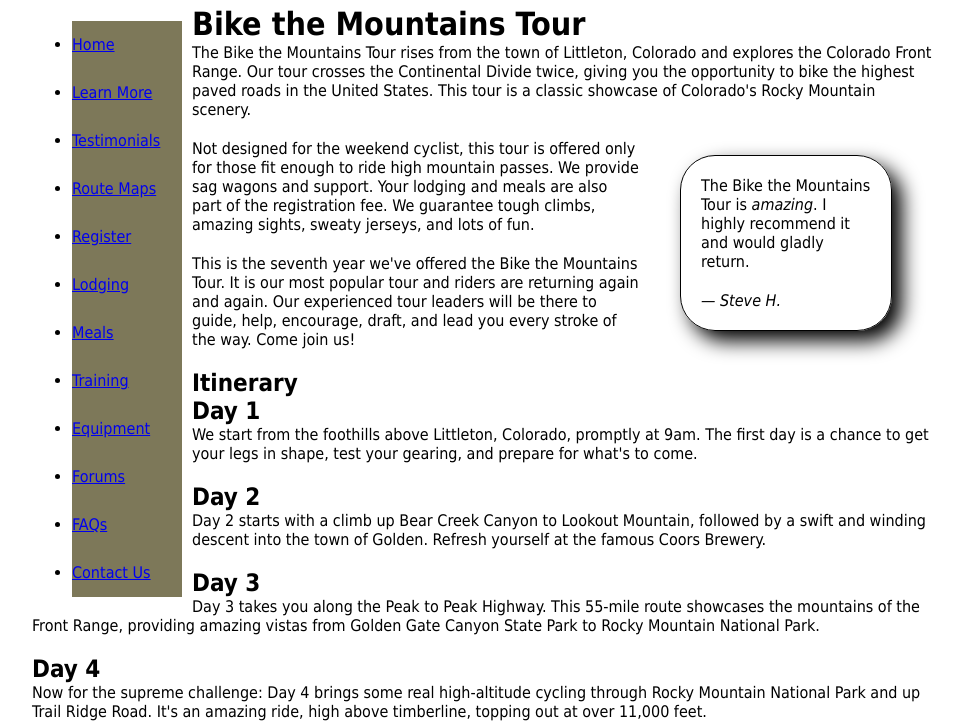
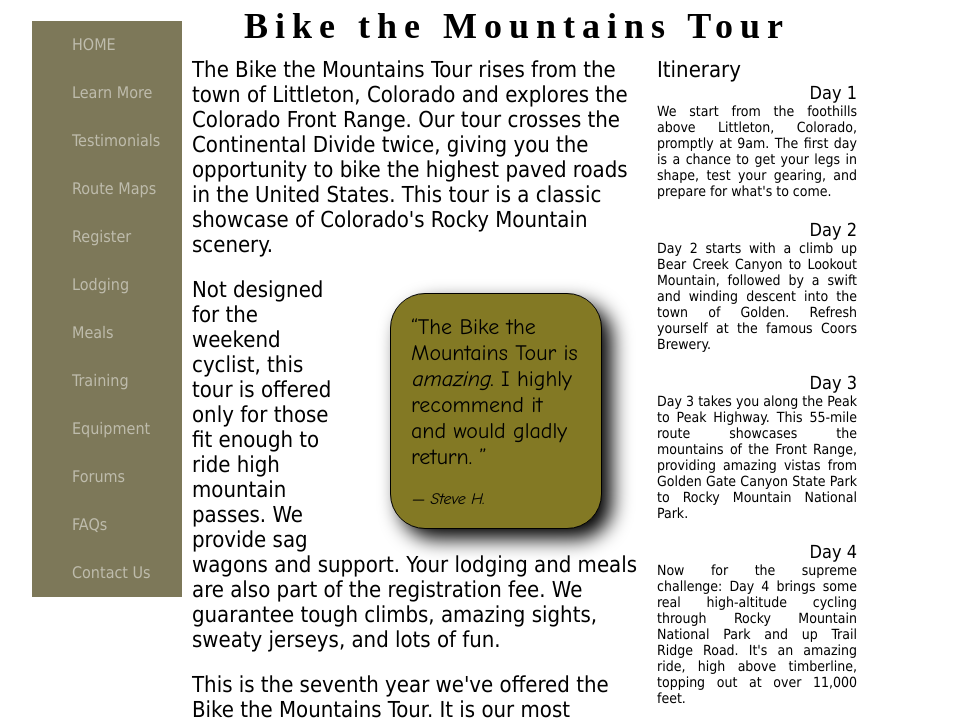
Before and after one commit to ccpmja345/Project-3_1.0, a plain HTML site: page index.html in a window 1280 px wide. Shown: the part 100-823 px from the top of the page, without its empty margins (158-1120 px from the left). Drawn offline with Linux system fonts and the light colour scheme.

Commit message:
this is code that i had lots of help with

```diff
--- a/index.htm
+++ b/index.html
@@ -18,27 +18,16 @@
       <title>Bike the Mountains Tour</title>
       <script src="modernizr-1.5.js"></script>
 
-          <link rel="stylesheet" href="mw_styles.css">
-          <link rel="stylesheet" href="mw_layout.css">
+          <link rel="stylesheet" href="mw_layout.css" type="text/css">
+          <link rel="stylesheet" href="mw_styles.css" type="text/css">
+
 
    </head>
 
    <body>
 
-     <header>
-       <h1 id="pageheader"></h1>
-       <h2 id="articleheader"></h2>
-     </header>
 
-     <section id="leftsection">
-
-     </section>
-
-     <section id="rightsection">
-
-     </section>
-
-      <header>
+      <header id="pageheader">
          <h1><img src="mwlogo.png" alt="Mountain Wheels" /></h1>
       </header>
 
@@ -59,11 +48,11 @@
          </ul>
       </nav>
 
-      <header>
+      <header id="articleheader">
          <h1>Bike the Mountains Tour</h1>
       </header>
 
-      <section>
+      <section id="leftsection">
          <p>
             The Bike the Mountains Tour rises from the town of Littleton,
             Colorado and explores the Colorado Front Range. Our tour
@@ -73,7 +62,7 @@
             Rocky Mountain scenery.
          </p>
 
-         <blockquote>
+         <blockquote style="double quotation mark">
             <p>The Bike the Mountains Tour is <i>amazing</i>. I highly
                recommend it and would gladly return.
             </p>
@@ -97,7 +86,7 @@
       </section>
 
 
-      <section>
+      <section id="rightsection">
          <h1>Itinerary</h1>
 
          <h2>Day 1</h2>
--- a/mw_styles.css
+++ b/mw_styles.css
@@ -4,8 +4,8 @@
    Case Problem 2
 
    Mountain Wheels Text and Color Style
-   Author:
-   Date:
+   Author:Eric M. Villareal
+   Date:2/2/2017
 
    Filename:         mw_layout.css
    Supporting Files: none
@@ -17,12 +17,84 @@ body {
 }
 
 #articleheader {
-  font: 18em normal;
-  font-kerning: 7em ;
+  font: 18px normal;
+  letter-spacing: 7px ;
   text-align: center;
 }
 
-nav ul li {
+
+
+nav ul {
   background-color: rgb(125, 120, 89);
   line-height: 3em;
+  list-style-type: none;
 }
+
+nav ul li a{
+  color: white;
+  color: rgba(255, 255, 255, 0.5);
+  text-decoration: none;
+}
+
+nav ul li a:hover {
+  background-color: rgb(131, 121, 36);
+    color: yellow;
+    color: rgba(255, 255, 255, 1.0);
+}
+
+
+nav ul li:hover {
+  list-style-image: url(wheelmarker.png);
+}
+nav ul li:first-of-type {
+  text-transform: uppercase;
+}
+
+
+#leftsection p {
+  font-size: 22px;
+}
+
+#firstpar:first-line {
+  text-transform: uppercase;
+}
+
+
+blockquote  {
+  background-color:  rgba(131, 121, 36);
+  font-color: white;
+  font-size: 16px;
+  font-family: Comic Sans MS, Times, cursive;
+}
+
+blockquote p::before{
+  content: open-quote;
+}
+
+blockquote p::after{
+  content: close-quote;
+}
+
+#rightsection h1 {
+  font-size: 22px;
+  font-kerning: 3px;
+  font-weight: normal;
+}
+
+#rightsection h2 {
+  font-size: 18px;
+  text-align: right;
+  font-weight: normal;
+}
+
+#rightsection p {
+  font-color: gray;
+  font-size: 14px;
+  text-align: justify;
+}
+
+footer address {
+  font-size: 16px;
+  font-style: italic;
+  text-align: center;
+}
```
